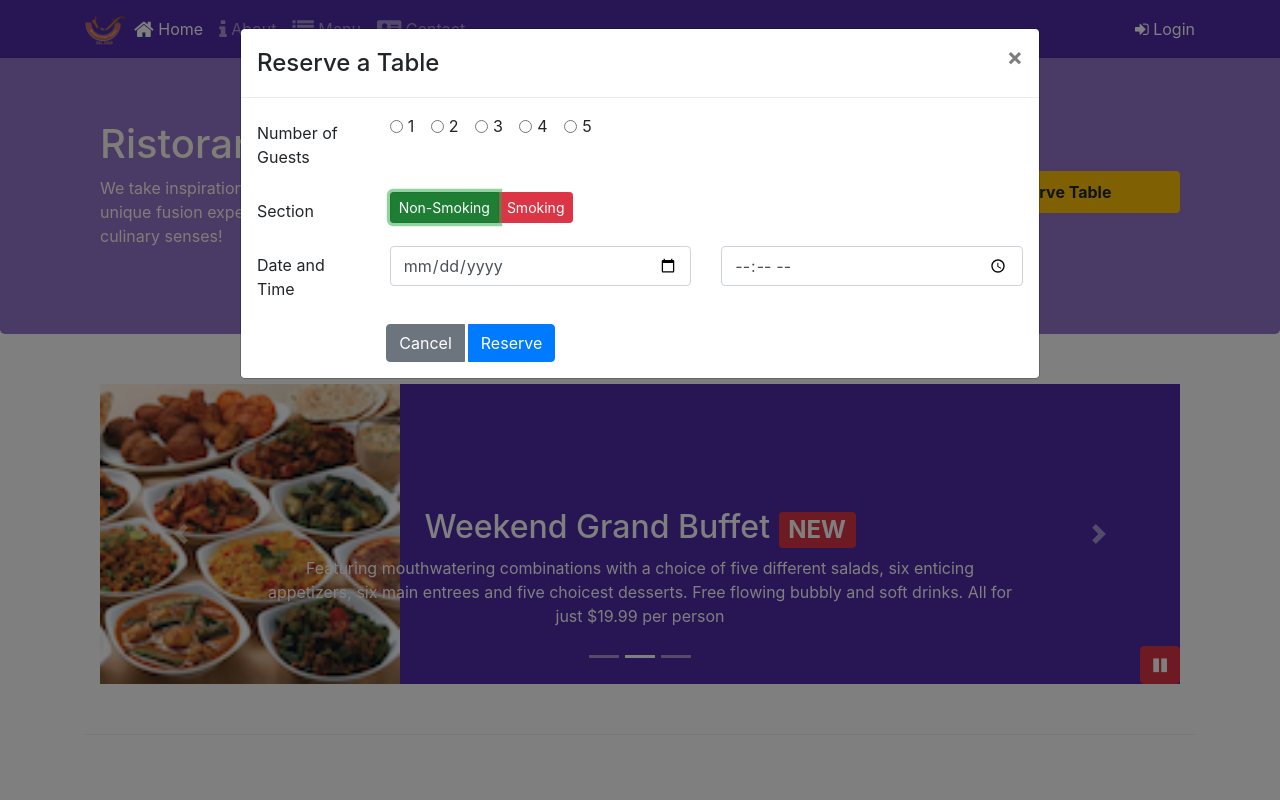
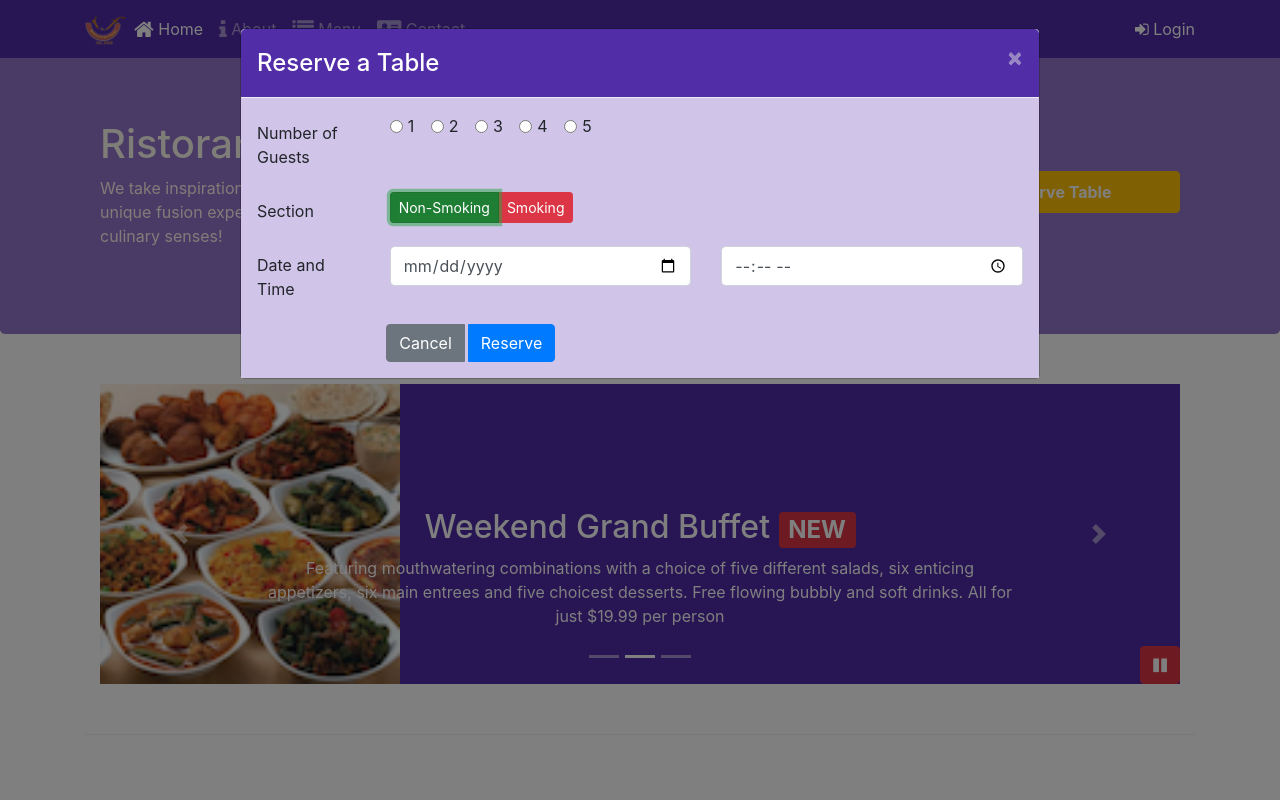
Before and after one commit to vitran96/webtool-excercise, a website: page conFusion/index.html in a window 1280 px wide. Both pictures are taken after a click on the link "Reserve Table". Shown: the top 800 px of the page. Drawn offline with nearby package versions, Linux system fonts and the light colour scheme; files that its build step writes are made by us from their sources.

Commit message:
Final assignment

```diff
--- a/conFusion/css/styles.scss
+++ b/conFusion/css/styles.scss
@@ -75,3 +75,20 @@ body {
     position: absolute;
     bottom: 0px;
 }
+
+.modal-header {
+    background-color: $background-dark;
+    color: white;
+
+    .close {
+        color: $lt-gray;
+    }
+}
+
+.modal-body {
+    background-color: $background-pale;
+}
+
+#reserveBtn {
+    color: white;
+}
--- a/conFusion/index.html
+++ b/conFusion/index.html
@@ -30,8 +30,8 @@
                     <li class="nav-item"><a href="#" class="nav-link"><span class="fa fa-list fa-lg"></span> Menu</a></li>
                     <li class="nav-item"><a href="./contactus.html" class="nav-link"><span class="fa fa-address-card fa-lg"></span> Contact</a></li>
                 </ul>
-                <span class="navbar-text">
-                    <a class="" data-toggle="modal" data-target="#loginModal" href="javascript:void(0)">
+                <span class="navbar-text" id="loginBtn">
+                    <a href="javascript:void(0)">
                         <span class="fa fa-sign-in"></span> Login
                     </a>
                 </span>
@@ -88,7 +88,7 @@
                 </div>
                 <div class="btn-group col-12 col-sm-3 align-self-center" role="group">
                     <span class="btn btn-block btn-warning nav-link">
-                        <a data-toggle="modal" data-target="#reserveModal">
+                        <a id="reserveBtn">
                             <strong>Reserve Table</strong>
                         </a>
                     </span>
@@ -328,7 +328,13 @@
                     $("#carouselBtn").children("span").removeClass('fa-play');
                     $("#carouselBtn").children("span").addClass('fa-pause');
                 }
-            })
+            });
+            $('#reserveBtn').click(() => {
+                $('#reserveModal').modal('show');
+            });
+            $('#loginBtn').click(() => {
+                $('#loginModal').modal('show');
+            });
         });
     </script>
 
```
